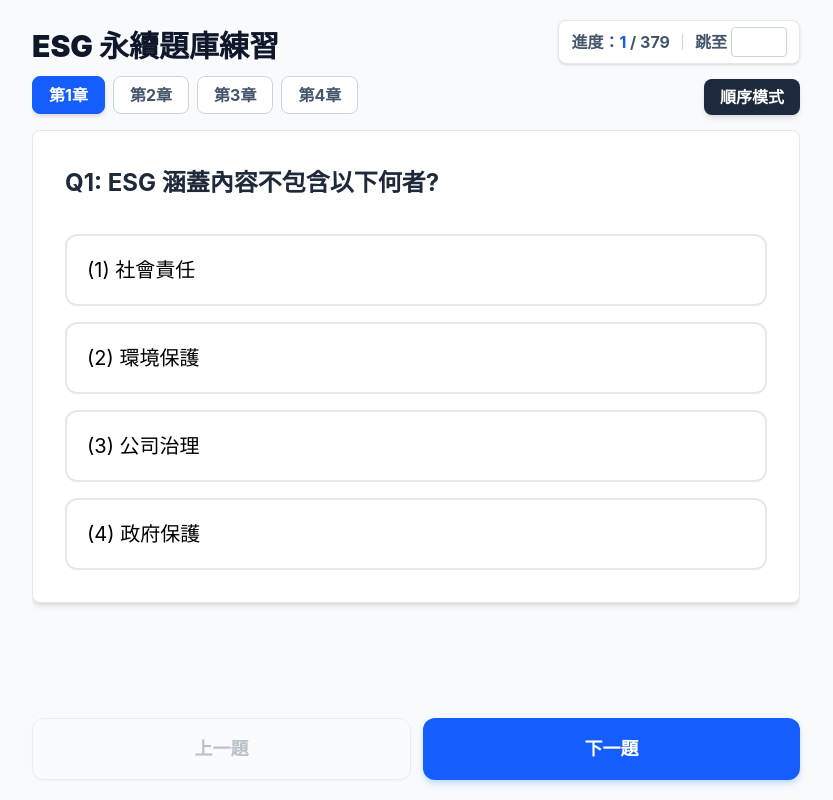
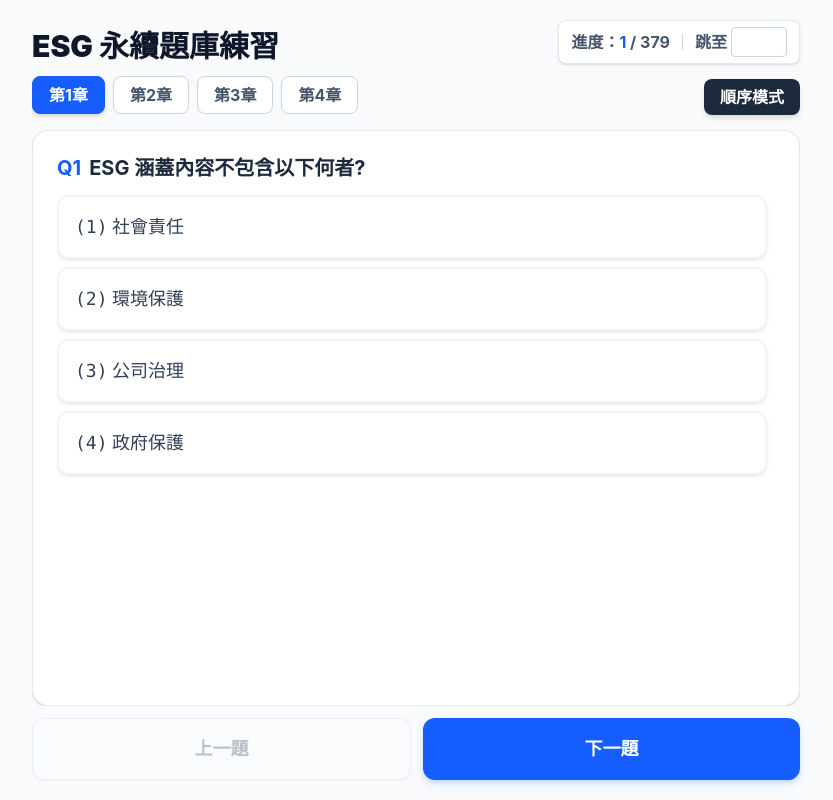
Before and after one commit to JenKaiKUO/ESG-quiz, a React (Vite) app: page / in a window 1280 px wide. Shown: the whole page, without its empty margins (224-1057 px from the left). Built offline with nearby package versions, Linux system fonts and the light colour scheme.

Commit message:
Refactor QuestionCard component for improved styling

```diff
--- a/src/QuestionCard.jsx
+++ b/src/QuestionCard.jsx
@@ -3,12 +3,10 @@ import React, { useState, useEffect } from 'react';
 const QuestionCard = ({ data }) => {
   const [selected, setSelected] = useState(null);
 
-  // 當題目 id 改變時，重置選擇狀態
   useEffect(() => {
     setSelected(null);
   }, [data.id]);
 
-  // 自動拆解選項邏輯
   const parseContent = (text) => {
     const parts = text.split(/\(\d\)/);
     const questionText = parts[0].trim();
@@ -19,62 +17,53 @@ const QuestionCard = ({ data }) => {
   const { questionText, options } = parseContent(data.content);
 
   const handleSelect = (index) => {
-    if (selected !== null) return; // 防止重複點擊
+    if (selected !== null) return;
     setSelected(index + 1);
   };
 
   return (
-    <div className="w-full bg-white rounded-lg shadow-md border border-gray-200 p-8">
-      {/* 題目文本：占比放大 */}
-      <div className="text-2xl font-bold text-gray-800 mb-8 leading-relaxed">
-        Q{data.id}: {questionText}
+    /* h-full 讓卡片填滿 App.jsx 分配給它的空間，flex-col 進行內部排版 */
+    <div className="w-full h-full bg-white rounded-2xl shadow-sm border border-slate-200 p-4 sm:p-6 flex flex-col overflow-hidden animate-in">
+
+      {/* 題目：固定高度，不縮放 (shrink-0) */}
+      <div className="text-lg sm:text-xl font-bold text-slate-800 mb-3 shrink-0 leading-snug">
+        <span className="text-blue-600 mr-2">Q{data.id}</span>
+        {questionText}
       </div>
 
-      {/* 選項列表：垂直排列且占比大 */}
-      <div className="flex flex-col gap-4">
+      {/* 選項區塊：填滿剩餘高度 (grow)，若選項過多則內部滾動 (overflow-y-auto) */}
+      <div className="flex flex-col gap-2 overflow-y-auto pr-2 grow min-h-0 custom-scrollbar">
         {options.map((opt, index) => {
           const optNum = index + 1;
           const isCorrect = optNum === parseInt(data.answer);
           const isSelected = optNum === selected;
 
-          // 判斷背景顏色邏輯
-          let btnStyle = "w-full p-5 text-xl text-left border-2 rounded-xl transition-all ";
+          let btnStyle = "w-full p-3 sm:p-4 text-base sm:text-lg text-left border-2 rounded-xl transition-all duration-200 shrink-0 ";
 
           if (selected === null) {
-            // 尚未選擇
-            btnStyle += "border-gray-200 hover:border-blue-500 hover:bg-blue-50";
+            btnStyle += "border-slate-100 hover:border-blue-400 hover:bg-blue-50 text-slate-700 shadow-sm";
           } else {
-            // 已經選擇
-            if (isCorrect) {
-              // 正確答案：永遠顯示綠色
-              btnStyle += "border-green-500 bg-green-100 text-green-700 font-bold";
-            } else if (isSelected && !isCorrect) {
-              // 選錯了：顯示紅色
-              btnStyle += "border-red-500 bg-red-100 text-red-700 font-bold";
-            } else {
-              // 其他沒選中的錯誤選項
-              btnStyle += "border-gray-100 text-gray-400 opacity-60";
-            }
+            if (isCorrect) btnStyle += "border-green-500 bg-green-50 text-green-700 font-bold";
+            else if (isSelected && !isCorrect) btnStyle += "border-red-500 bg-red-50 text-red-700 font-bold";
+            else btnStyle += "border-slate-50 text-slate-300 opacity-50";
           }
 
           return (
-            <button
-              key={index}
-              onClick={() => handleSelect(index)}
-              className={btnStyle}
-            >
-              ({optNum}) {opt}
+            <button key={index} onClick={() => handleSelect(index)} className={btnStyle}>
+              <span className="inline-block w-8 font-mono">({optNum})</span> {opt}
             </button>
           );
         })}
       </div>
 
-      {/* 解析區塊：選完後顯示 */}
+      {/* 解析區塊：限制最大高度 (max-h)，超過則內部滾動，不會推擠下方佈局 */}
       {selected !== null && (
-        <div className="mt-8 p-6 bg-gray-50 rounded-lg border-l-4 border-blue-500">
-          <div className="text-blue-700 font-bold mb-2 text-lg">答案：({data.answer})</div>
-          <div className="text-gray-600 text-lg leading-relaxed">
-            <span className="font-bold text-gray-800">解析：</span>
+        <div className="mt-3 p-3 sm:p-4 bg-slate-50 rounded-xl border-l-4 border-blue-500 shrink-0 max-h-32 sm:max-h-40 overflow-y-auto custom-scrollbar">
+          <div className="text-blue-700 font-black mb-1 text-sm sm:text-base">
+            答案：({data.answer})
+          </div>
+          <div className="text-slate-600 text-sm sm:text-base leading-relaxed">
+            <span className="font-bold text-slate-800">解析：</span>
             {data.analysis.replace(/[\[\]]/g, '').trim()}
           </div>
         </div>
```
